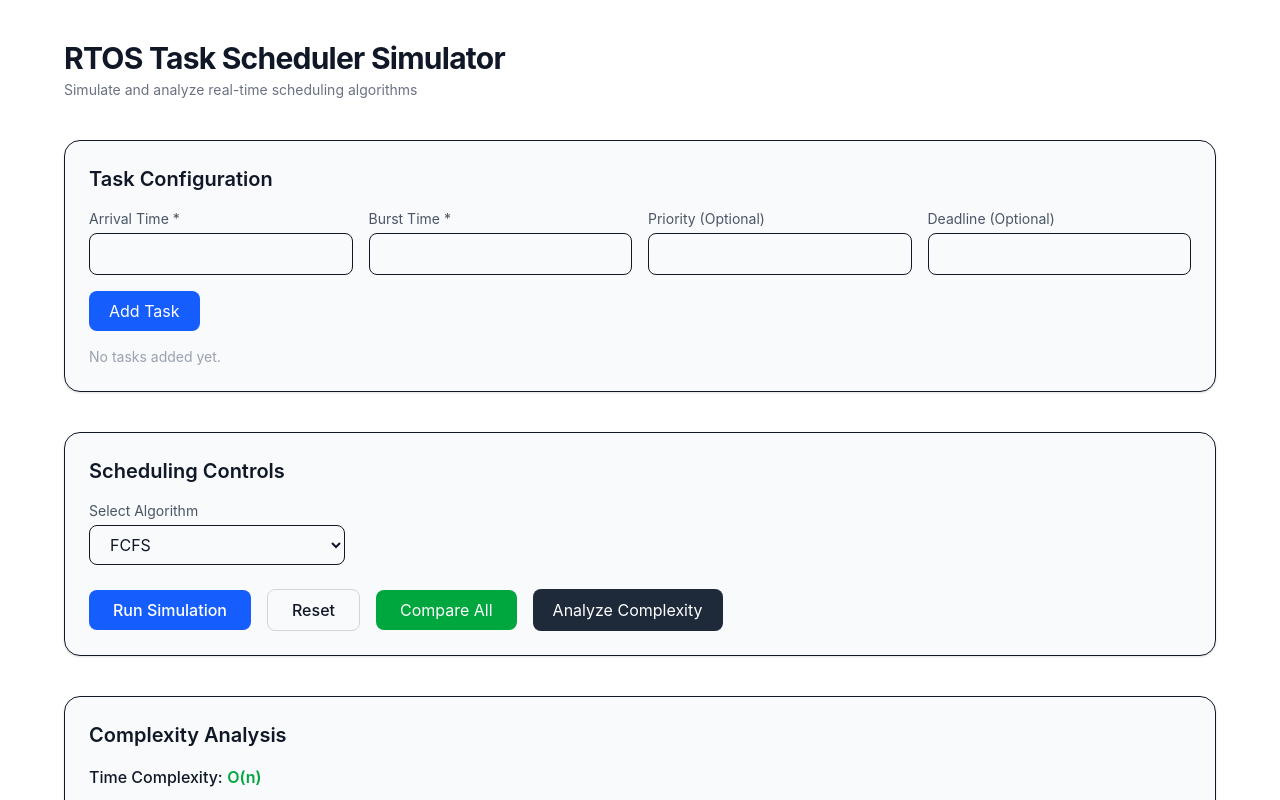
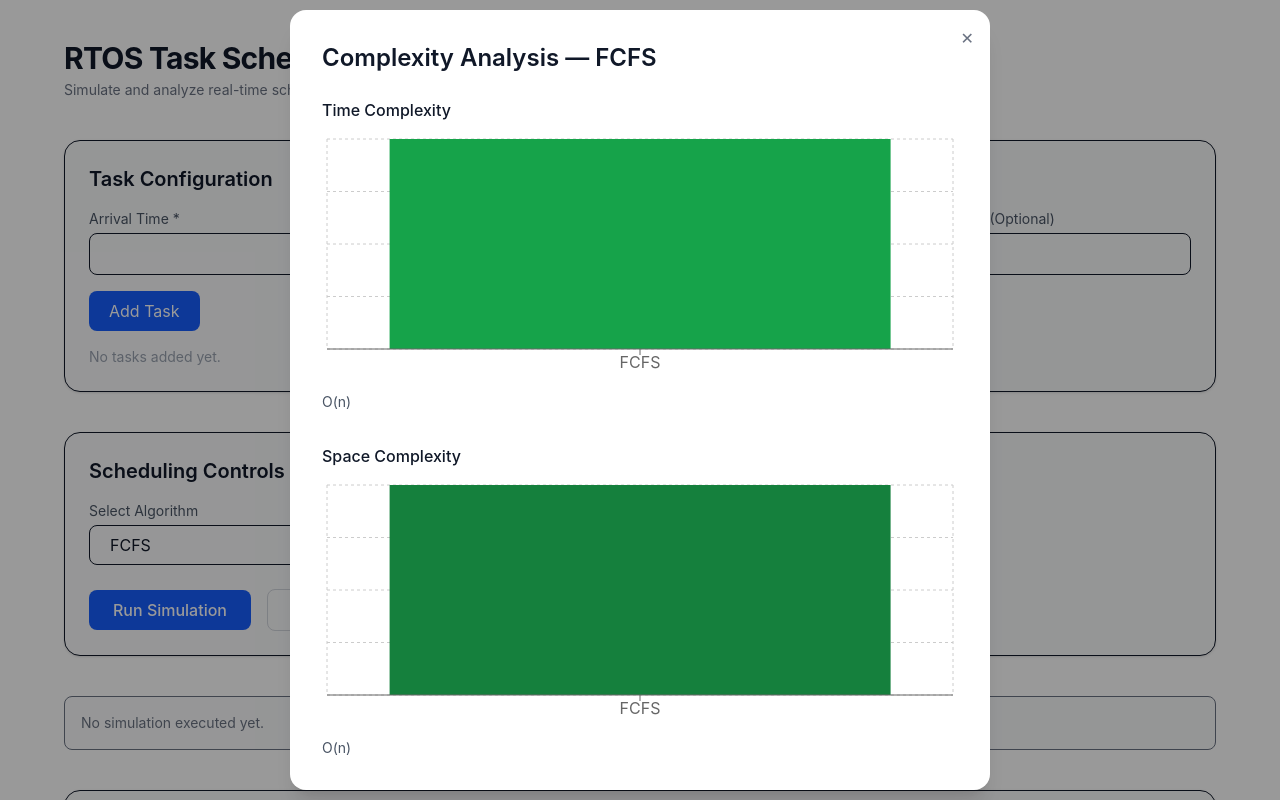
Before and after one commit to Aadarsh-max/realtime, a React (Vite) app: page /simulator in a window 1280 px wide. Both pictures are taken after a click on the button "Analyze Complexity". Shown: the top 800 px of the page. Built offline with nearby package versions, Linux system fonts and the light colour scheme.

Commit message:
first commit

```diff
--- /dev/null
+++ b/src/components/ComplexityModal.jsx
@@ -0,0 +1,93 @@
+import React from "react";
+import {
+  BarChart,
+  Bar,
+  XAxis,
+  YAxis,
+  Tooltip,
+  CartesianGrid,
+  ResponsiveContainer,
+} from "recharts";
+
+const complexityScoreMap = {
+  "O(1)": 1,
+  "O(log n)": 2,
+  "O(n)": 3,
+  "O(n log n)": 4,
+  "O(n^2)": 5,
+  "O(n) per cycle": 3,
+};
+
+const ComplexityModal = ({ algorithm, complexityMap, onClose }) => {
+  const data = complexityMap[algorithm];
+
+  if (!data) return null;
+
+  const timeData = [
+    {
+      name: algorithm,
+      value: complexityScoreMap[data.time] || 3,
+    },
+  ];
+
+  const spaceData = [
+    {
+      name: algorithm,
+      value: complexityScoreMap[data.space] || 3,
+    },
+  ];
+
+  return (
+    <div className="fixed inset-0 bg-black/40 flex items-center justify-center z-50">
+      <div className="bg-white w-175 p-8 rounded-2xl shadow-xl relative">
+
+        <button
+          onClick={onClose}
+          className="absolute top-4 right-4 text-gray-500 hover:text-black"
+        >
+          ✕
+        </button>
+
+        <h2 className="text-2xl font-semibold mb-6">
+          Complexity Analysis — {algorithm}
+        </h2>
+
+        {/* Time Graph */}
+        <div className="mb-8">
+          <h3 className="font-medium mb-3">Time Complexity</h3>
+          <ResponsiveContainer width="100%" height={250}>
+            <BarChart data={timeData}>
+              <CartesianGrid strokeDasharray="3 3" />
+              <XAxis dataKey="name" />
+              <YAxis hide />
+              <Tooltip />
+              <Bar dataKey="value" fill="#16a34a" />
+            </BarChart>
+          </ResponsiveContainer>
+          <p className="mt-2 text-sm text-gray-600">
+            {data.time}
+          </p>
+        </div>
+
+        {/* Space Graph */}
+        <div>
+          <h3 className="font-medium mb-3">Space Complexity</h3>
+          <ResponsiveContainer width="100%" height={250}>
+            <BarChart data={spaceData}>
+              <CartesianGrid strokeDasharray="3 3" />
+              <XAxis dataKey="name" />
+              <YAxis hide />
+              <Tooltip />
+              <Bar dataKey="value" fill="#15803d" />
+            </BarChart>
+          </ResponsiveContainer>
+          <p className="mt-2 text-sm text-gray-600">
+            {data.space}
+          </p>
+        </div>
+      </div>
+    </div>
+  );
+};
+
+export default ComplexityModal;
--- a/src/components/ComplexityPanel.jsx
+++ /dev/null
@@ -1,37 +0,0 @@
-import React from "react";
-
-const ComplexityPanel = ({ algorithm, complexityMap }) => {
-  const data = complexityMap[algorithm];
-
-  if (!data) return null;
-
-  return (
-    <div className="bg-gray-50 p-6 rounded-2xl border shadow-sm mt-6">
-      <h2 className="text-xl font-semibold mb-4">
-        Complexity Analysis
-      </h2>
-
-      <div className="space-y-3">
-        <p>
-          <span className="font-medium">Time Complexity:</span>{" "}
-          <span className="text-green-600 font-semibold">
-            {data.time}
-          </span>
-        </p>
-
-        <p>
-          <span className="font-medium">Space Complexity:</span>{" "}
-          <span className="text-green-600 font-semibold">
-            {data.space}
-          </span>
-        </p>
-
-        <p className="text-gray-600 text-sm">
-          {data.explanation}
-        </p>
-      </div>
-    </div>
-  );
-};
-
-export default ComplexityPanel;
--- a/src/pages/Simulator.jsx
+++ b/src/pages/Simulator.jsx
@@ -9,6 +9,7 @@ import GanttChart from "../components/GanttChart";
 import MetricsPanel from "../components/MetricsPanel";
 import SimulationStatus from "../components/SimulationStatus";
 import ComparisonChart from "../components/ComparisonChart";
+import ComplexityModal from "../components/ComplexityModal";
 import Loader from "../components/Loader";
 
 import { complexityMap } from "../utils/complexityMap";
@@ -25,7 +26,7 @@ const Simulator = () => {
   const [metrics, setMetrics] = useState(null);
   const [comparisonData, setComparisonData] = useState([]);
   const [isRunning, setIsRunning] = useState(false);
-  const [showComplexity, setShowComplexity] = useState(false);
+  const [showComplexityModal, setShowComplexityModal] = useState(false);
 
   const handleRun = async () => {
     if (tasks.length === 0) {
@@ -36,7 +37,6 @@ const Simulator = () => {
     try {
       setIsRunning(true);
       setComparisonData([]);
-      setShowComplexity(false);
 
       const response = await axios.post(
         "https://realtimeback-tau.vercel.app/api/scheduler/run",
@@ -67,7 +67,6 @@ const Simulator = () => {
       setIsRunning(true);
       setTimeline([]);
       setMetrics(null);
-      setShowComplexity(false);
 
       const response = await axios.post(
         "https://realtimeback-tau.vercel.app/api/scheduler/compare",
@@ -128,37 +127,13 @@ const Simulator = () => {
             />
 
             <button
-              onClick={() => setShowComplexity(!showComplexity)}
+              onClick={() => setShowComplexityModal(true)}
               className="px-5 py-2 bg-gray-800 text-white rounded-lg hover:bg-gray-900"
             >
               Analyze Complexity
             </button>
           </div>
         </section>
-
-        {showComplexity && (
-          <section className="bg-gray-50 p-6 rounded-2xl border shadow-sm">
-            <h2 className="text-xl font-semibold mb-4">Complexity Analysis</h2>
-
-            <p>
-              <span className="font-medium">Time Complexity:</span>{" "}
-              <span className="text-green-600 font-semibold">
-                {complexityMap[selectedAlgorithm]?.time}
-              </span>
-            </p>
-
-            <p className="mt-2">
-              <span className="font-medium">Space Complexity:</span>{" "}
-              <span className="text-green-600 font-semibold">
-                {complexityMap[selectedAlgorithm]?.space}
-              </span>
-            </p>
-
-            <p className="mt-3 text-gray-600 text-sm">
-              {complexityMap[selectedAlgorithm]?.explanation}
-            </p>
-          </section>
-        )}
 
         <SimulationStatus isRunning={isRunning} metrics={metrics} />
         <section className="bg-gray-50 p-6 rounded-2xl border shadow-sm">
@@ -184,6 +159,13 @@ const Simulator = () => {
             <ComparisonChart data={comparisonData} />
           </section>
         )}
+        {showComplexityModal && (
+          <ComplexityModal
+            algorithm={selectedAlgorithm}
+            complexityMap={complexityMap}
+            onClose={() => setShowComplexityModal(false)}
+          />
+        )}
       </div>
     </div>
   );
```
